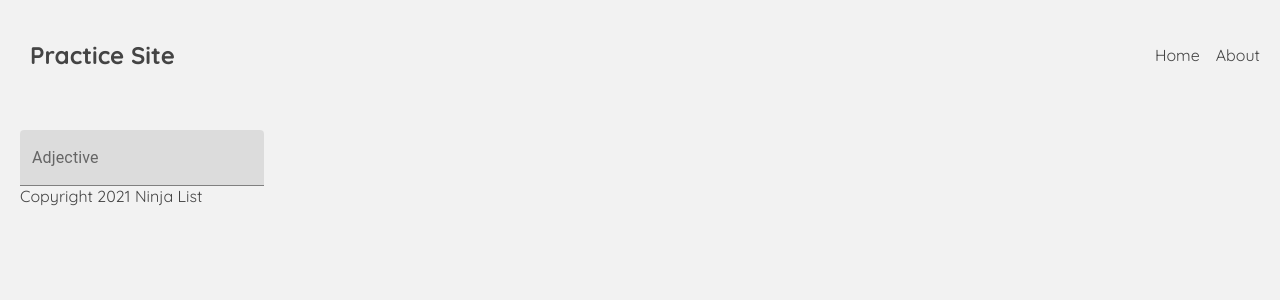
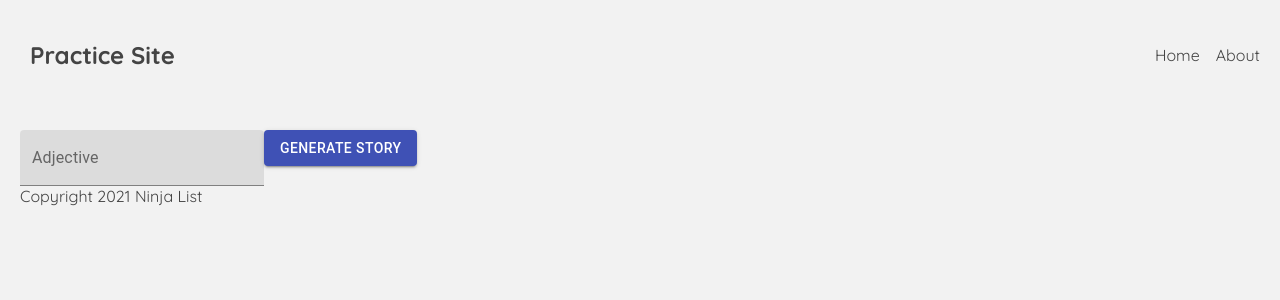
Before and after one commit to Jon-D-Smith/Next_JS_Practice, a Next.js app: page /form in a window 1280 px wide. Shown: the top 300 px of the page. Built offline with nearby package versions, Linux system fonts and the light colour scheme.

Commit message:
Got rid of additional form elements

```diff
--- a/pages/form.js
+++ b/pages/form.js
@@ -5,16 +5,25 @@ import Buttons from '../comps/Buttons';
 const Form = () => {
     const [adjective, setAdjective] = useState()
 
+    const [story, setStory] = useState(`There once was a boy with a ${adjective} balloon`)
+    const [isVisible, setIsVisible] = useState(false)
+
     const handleAdjectiveChange =(e) => {
         e.preventDefault()
         setAdjective(e.target.value)
+    }
+
+    const handleSubmit =(e) => {
+        e.preventDefault()
+        setIsVisible(true)
     }
     return (
         <>
     <form noValidate autoComplete="off">
       <TextField label="Adjective" variant="filled"  value={adjective} onChange={handleAdjectiveChange} />
+      <Buttons text='Generate Story' variant="contained" color="primary" handleClick={handleSubmit} />
     </form>
-    {adjective}
+    {isVisible && <p>{story}</p>}
     </>
      );
 }
```
